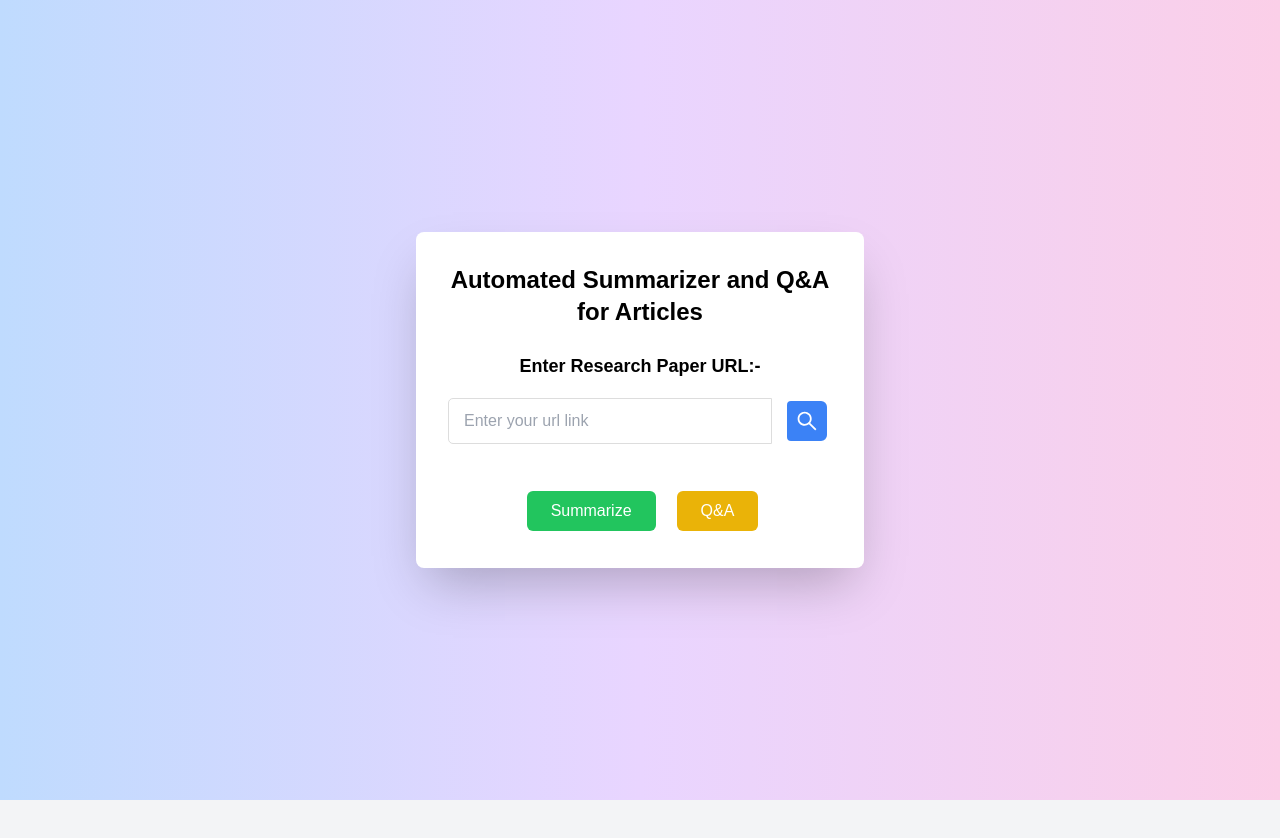
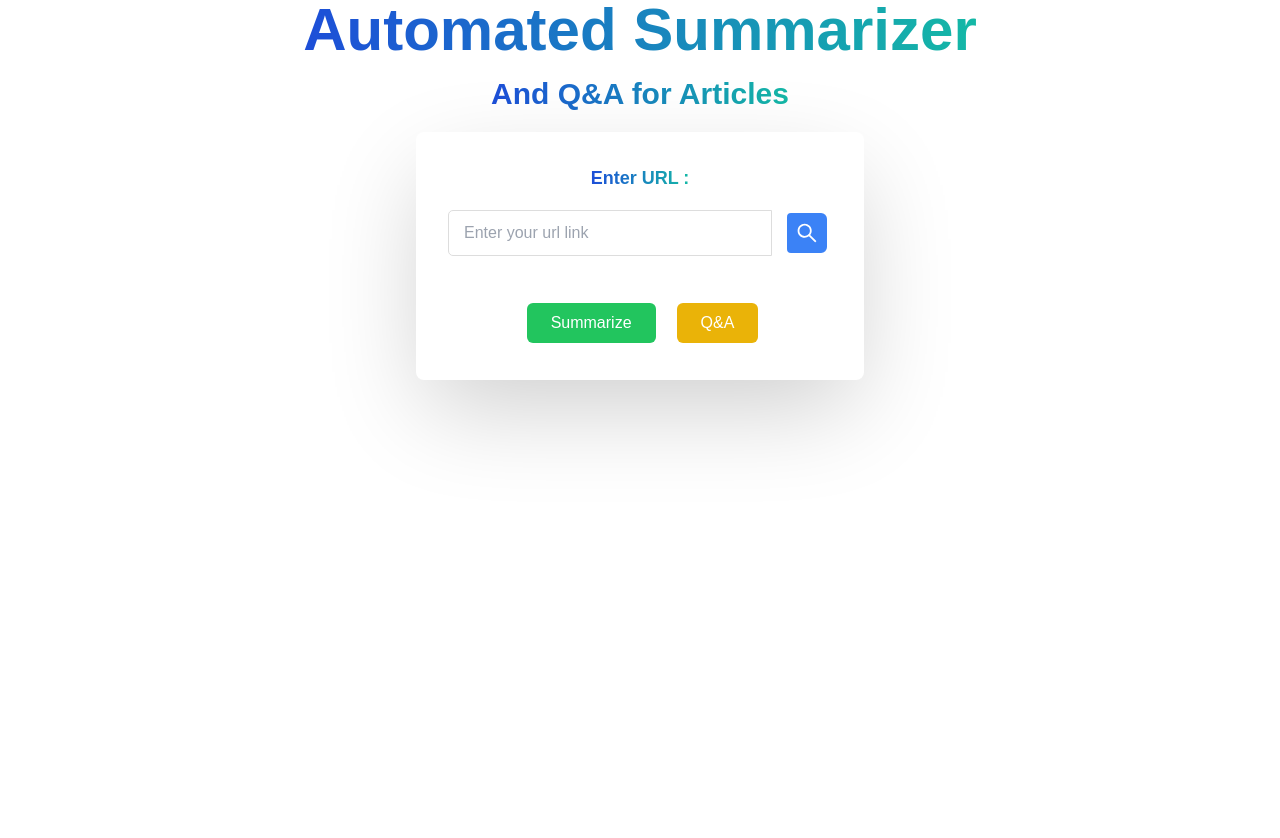
Before and after one commit to RohanBohra8/Minor-Project-7th-sem, a React (Vite) app in the folder client/: page / in a window 1280 px wide. Shown: the top 838 px of the page. Before the commit the page ends 800 px from the top, so only its background shows below. Built offline with nearby package versions, Linux system fonts and the light colour scheme.

Commit message:
visual changes

```diff
--- a/client/src/App.css
+++ b/client/src/App.css
@@ -1,10 +1,16 @@
 /* General Styling for the Body */
 body {
   margin: 0;
-  font-family: 'Segoe UI', Tahoma, Geneva, Verdana, sans-serif;
-  background-color: #f3f4f6; /* Light background for the entire app */
+  font-family: 'Segoe UI', Tahoma, Geneva, Verdana, sans-serif; /* Light background for the entire app */
+  background: linear-gradient(to right, #c6e4f7, #fbc2eb);
 }
 
+.heading {
+  display: flex;
+  flex-direction: column;
+  align-items: center;
+  padding-bottom: 20px;
+}
 /* Centering the Main Container */
 .main-container {
   display: flex;
@@ -12,14 +18,14 @@ body {
   align-items: center;
   justify-content: center;
   min-height: 100vh;
-  background: linear-gradient(to right, #c6e4f7, #fbc2eb); /* Gradient background */
+  /* background: linear-gradient(to right, #c6e4f7, #fbc2eb); Gradient background */
   padding: 20px;
 }
 
 /* Form Container Styling */
 .form-container {
   background: #ffffff; /* White background for form */
-  box-shadow: 0 10px 15px rgba(0, 0, 0, 0.1); /* Subtle shadow for depth */
+  box-shadow: 0 50px 50px rgba(0, 0, 0, 0.1); /* Subtle shadow for depth */
   border-radius: 10px; /* Rounded corners */
   padding: 40px;
   max-width: 400px;
--- a/client/src/App.jsx
+++ b/client/src/App.jsx
@@ -30,14 +30,21 @@ const App = () => {
   };
 
   return (
-    <div className="flex flex-col items-center justify-center min-h-screen bg-gradient-to-r from-blue-200 via-purple-200 to-pink-200">
-      <div className="p-8 bg-white shadow-2xl rounded-lg w-full max-w-md transform hover:scale-105 transition-transform duration-300">
+    <div>
+      <div className="heading bg-white">
+      <h1 class="mb-4 text-3xl font-extrabold text-gray-900 dark:text-white md:text-5xl lg:text-6xl"><span class="text-transparent bg-clip-text bg-gradient-to-r to-teal-500 from-blue-700">Automated Summarizer</span> </h1>
+        <p class="text-6xl font-extrabold text-gray-500 lg:text-3xl dark:text-black"> <span class="text-transparent bg-clip-text bg-gradient-to-r to-teal-500 from-blue-700">  And Q&A for Articles </span></p>
+
+      </div>
+      <div className="flex flex-col items-center min-h-screen bg-white">
+      <div className="p-8 bg-white shadow-[0_35px_100px_-10px_rgba(0,0,0,0.2)] rounded-lg w-full max-w-md transform hover:scale-105 transition-transform duration-300">
         <form onSubmit={handleSubmit} className="flex flex-col items-center">
-          <div className="text-center mb-6">
+          {/* bg-gradient-to-r from-blue-200 via-purple-200 to-pink-200 */}
+          {/* <div className="text-center mb-6">
             <h1 className="text-2xl font-bold">Automated Summarizer and Q&A for Articles</h1>
-          </div>
+          </div> */}
           <label htmlFor="url" className="block text-lg font-semibold mb-4 text-center">
-            Enter Research Paper <span className="font-bold">URL</span>:-
+          <span class="text-transparent bg-clip-text bg-gradient-to-r to-teal-500 from-blue-700">Enter URL : </span>
           </label>
           <div className="flex items-center w-full mb-4">
             <input
@@ -81,6 +88,7 @@ const App = () => {
         )}
       </div>
     </div>
+    </div>
   );
 };
 
```
Also changed, not shown: 1 other file (tests, documents, lock files or other folders).
